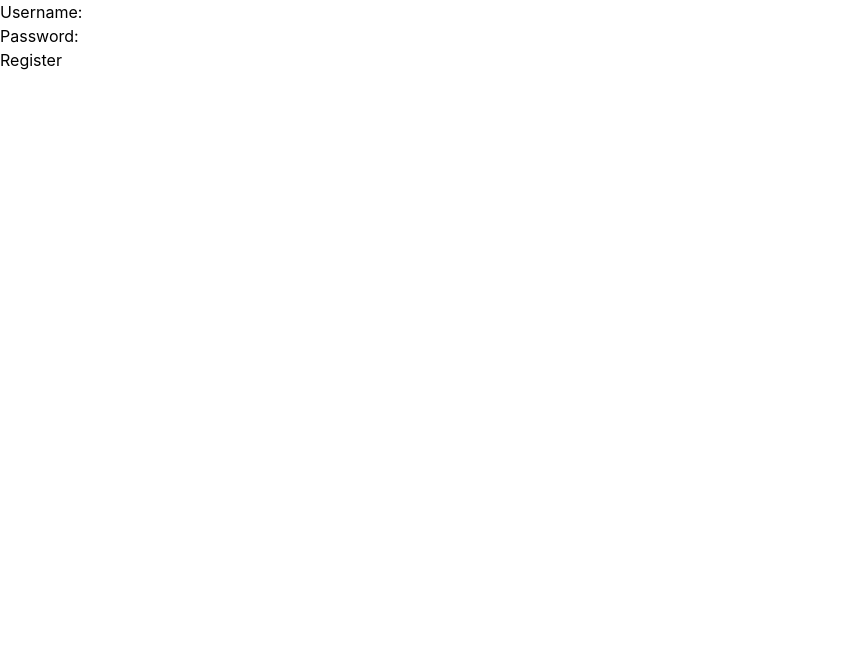
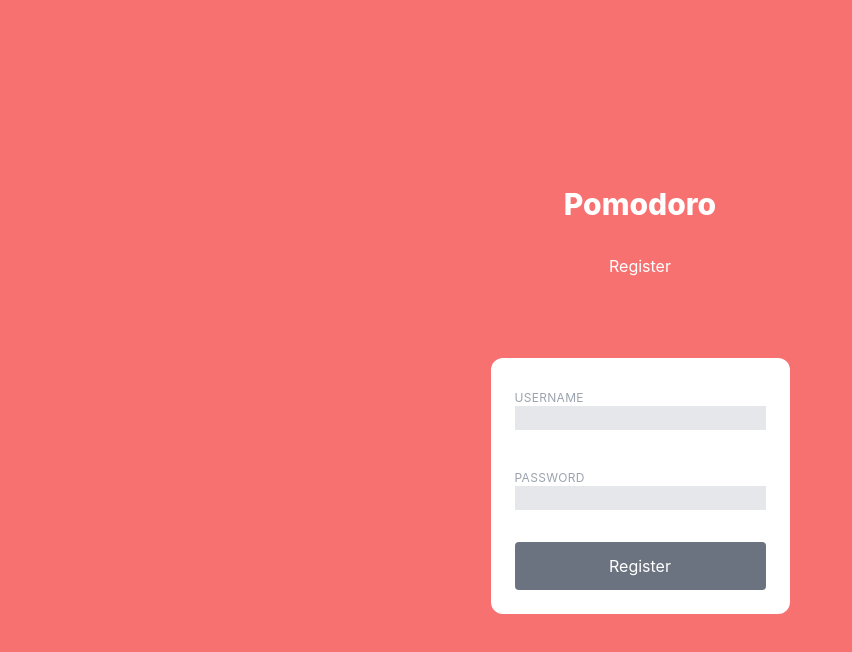
Before and after one commit to CoryMci/pomodoro-react, a React (Create React App) app: page /register in a window 1280 px wide. Shown: the top 652 px of the page, without its empty margins (0-852 px from the left). Built offline with nearby package versions, Linux system fonts and the light colour scheme.

Commit message:
Add css for login/register routes

```diff
--- a/src/routes/App.js
+++ b/src/routes/App.js
@@ -30,10 +30,8 @@ const App = () => {
 
   return (
     <div
-      className={
-        "grid auto-rows-min justify-center gap-12 text-white h-screen w-screen transition-colors cursor-default " +
-        bgColor[currentMode]
-      }
+      className={`grid auto-rows-min justify-center gap-12 text-white h-screen w-screen transition-colors cursor-default
+        ${bgColor[currentMode]}`}
     >
       <Header />
       <ClockUI
--- a/src/routes/Login.js
+++ b/src/routes/Login.js
@@ -25,11 +25,28 @@ export default function Login() {
   }
 
   return (
-    <div>
-      <form onSubmit={handleSubmit}>
-        <div>
-          <label htmlFor="name">Username:</label>
+    <div className="grid justify-center items-center bg-red-400 h-screen w-screen transition-colors cursor-default">
+      <div className="grid gap-12">
+        <div className="header px-3 justify-self-center">
+          <div
+            className="title text-3xl font-extrabold cursor-pointer text-white"
+            onClick={() => navigate("/")}
+          >
+            Pomodoro
+          </div>
+          <div className="text-center text-white py-8">Login</div>
+        </div>
+        <div className="rounded-xl p-6 bg-white">
+          <form onSubmit={handleSubmit} className="grid grid-rows-3 gap-8">
+            <div className="grid grid-rows-2">
+              <label
+                className="text-gray-400 text-xs tracking-wide self-end"
+                htmlFor="name"
+              >
+                USERNAME
+              </label>
               <input
+                className="bg-gray-200 pl-2 font-thin focus-visible:outline-none"
                 type="text"
                 id="username"
                 name="username"
@@ -37,9 +54,15 @@ export default function Login() {
                 onChange={handleUsernameInput}
               ></input>
             </div>
-        <div>
-          <label htmlFor="password">Password:</label>
+            <div className="grid grid-rows-2">
+              <label
+                className="text-gray-400 text-xs tracking-wide self-end"
+                htmlFor="password"
+              >
+                PASSWORD
+              </label>
               <input
+                className="bg-gray-200 pl-2 font-thin focus-visible:outline-none"
                 type="password"
                 id="password"
                 name="password"
@@ -47,10 +70,16 @@ export default function Login() {
                 onChange={handlePasswordInput}
               ></input>
             </div>
-        <button type="login" value="Login">
+            <button
+              className="bg-gray-500 rounded text-white"
+              type="login"
+              value="Login"
+            >
               Login
             </button>
           </form>
         </div>
+      </div>
+    </div>
   );
 }
--- a/src/routes/Register.js
+++ b/src/routes/Register.js
@@ -32,11 +32,28 @@ export default function Register() {
   }
 
   return (
-    <div>
-      <form onSubmit={handleSubmit}>
-        <div>
-          <label htmlFor="name">Username:</label>
+    <div className="grid justify-center items-center bg-red-400 h-screen w-screen transition-colors cursor-default">
+      <div className="grid gap-12">
+        <div className="header px-3 justify-self-center">
+          <div
+            className="title text-3xl font-extrabold cursor-pointer text-white"
+            onClick={() => navigate("/")}
+          >
+            Pomodoro
+          </div>
+          <div className="text-center text-white py-8">Register</div>
+        </div>
+        <div className="rounded-xl p-6 bg-white">
+          <form onSubmit={handleSubmit} className="grid grid-rows-3 gap-8">
+            <div className="grid grid-rows-2">
+              <label
+                className="text-gray-400 text-xs tracking-wide self-end"
+                htmlFor="name"
+              >
+                USERNAME
+              </label>
               <input
+                className="bg-gray-200 pl-2 font-thin focus-visible:outline-none"
                 type="text"
                 id="username"
                 name="username"
@@ -44,9 +61,15 @@ export default function Register() {
                 onChange={handleUsernameInput}
               ></input>
             </div>
-        <div>
-          <label htmlFor="password">Password:</label>
+            <div className="grid grid-rows-2">
+              <label
+                className="text-gray-400 text-xs tracking-wide self-end"
+                htmlFor="password"
+              >
+                PASSWORD
+              </label>
               <input
+                className="bg-gray-200 pl-2 font-thin focus-visible:outline-none"
                 type="password"
                 id="password"
                 name="password"
@@ -54,11 +77,16 @@ export default function Register() {
                 onChange={handlePasswordInput}
               ></input>
             </div>
-        <button type="register" value="Register">
+            <button
+              className="bg-gray-500 rounded text-white"
+              type="login"
+              value="Register"
+            >
               Register
             </button>
-        <div>{alertMessage}</div>
           </form>
+        </div>
+      </div>
     </div>
   );
 }
```
Lines whose indentation alone changed are shown as unchanged.
